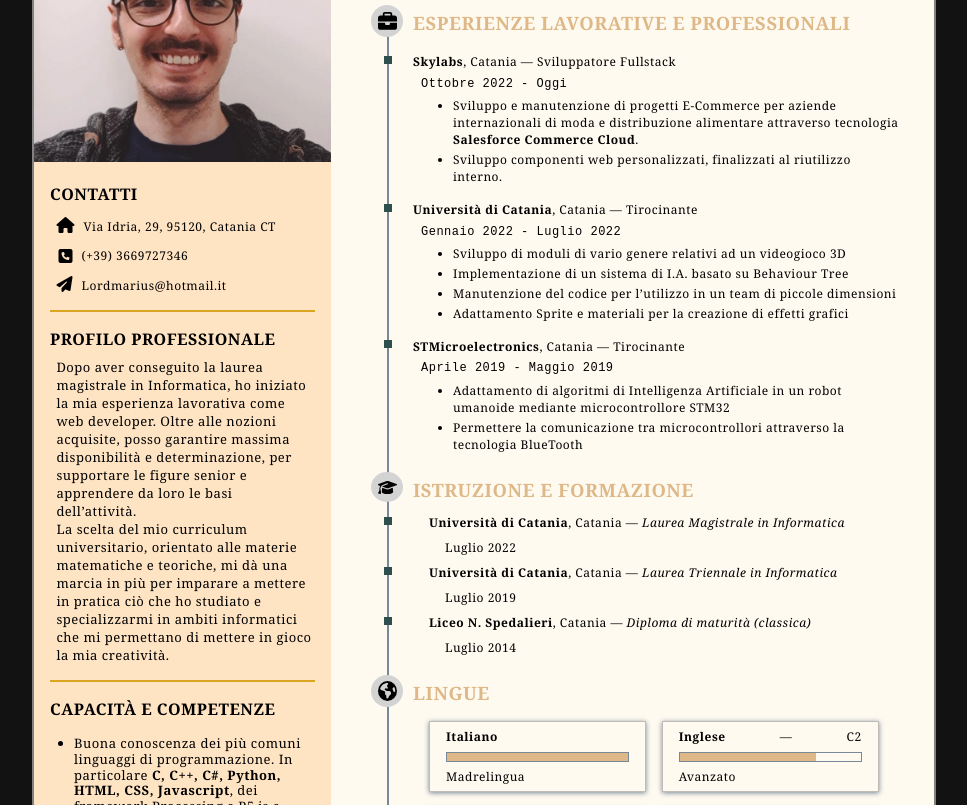
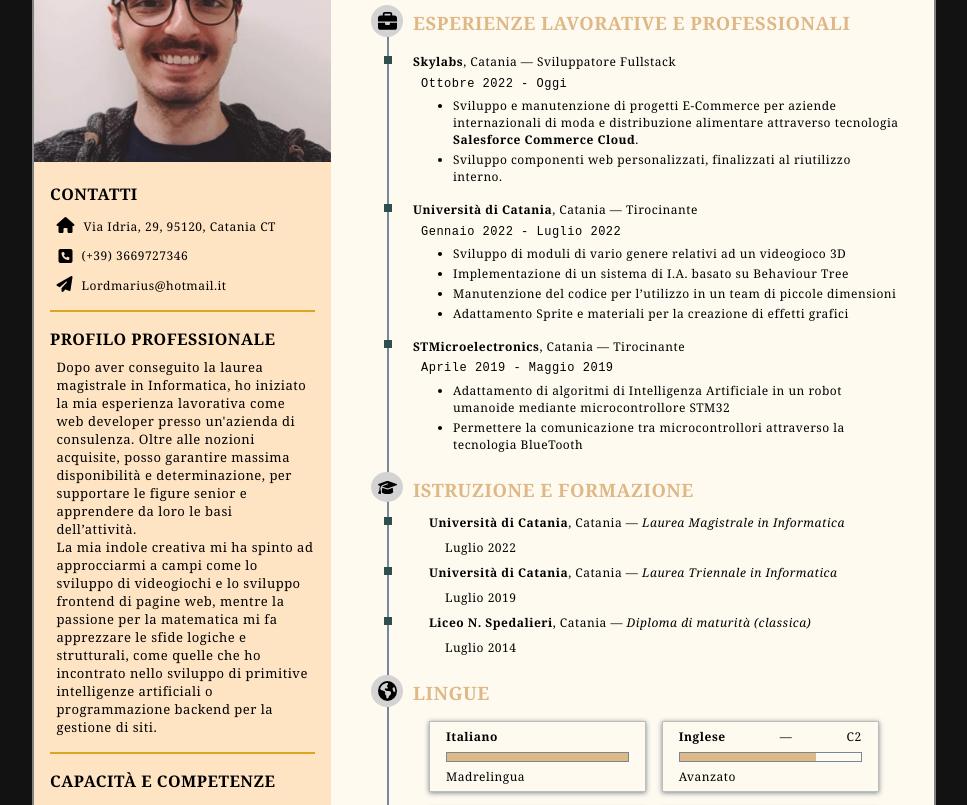
Before and after one commit to Cobalt38/Cobalt38.github.io, a plain HTML site: page index.html in a window 1280 px wide. Shown: the part 136-941 px from the top of the page, without its empty margins (156-1123 px from the left). Drawn offline with nearby package versions, Linux system fonts and the light colour scheme.

Commit message:
push040624

```diff
--- a/index.html
+++ b/index.html
@@ -37,13 +37,14 @@
                         PROFILO PROFESSIONALE
                     </div>
                     <div class="description">
-                        Dopo aver conseguito la laurea magistrale in Informatica, ho iniziato la mia esperienza lavorativa come web developer. Oltre alle nozioni
-                        acquisite, posso garantire massima disponibilità e determinazione, per
+                        Dopo aver conseguito la laurea magistrale in Informatica, ho iniziato la mia esperienza lavorativa come web developer
+                        presso un'azienda di consulenza.
+                        Oltre alle nozioni acquisite, posso garantire massima disponibilità e determinazione, per
                         supportare le figure senior e apprendere da loro le basi dell’attività.
-                        <br>La scelta del mio curriculum universitario, orientato alle materie matematiche
-                        e teoriche, mi dà una marcia in più per imparare a mettere in pratica ciò che
-                        ho studiato e specializzarmi in ambiti informatici che mi permettano di
-                        mettere in gioco la mia creatività.
+                        <br>La mia indole creativa mi ha spinto ad approcciarmi a campi come lo sviluppo di videogiochi e lo sviluppo frontend di pagine web,
+                        mentre la passione per la matematica mi fa apprezzare le sfide logiche e strutturali,
+                        come quelle che ho incontrato nello sviluppo di primitive intelligenze artificiali
+                        o programmazione backend per la gestione di siti.
                     </div>
                 </div>
                 <div class="competenze">
@@ -57,7 +58,7 @@
                             programmazione. In
                             particolare <strong>C, C++, C#,
                                 Python, HTML, CSS, Javascript</strong>, dei
-                            framework Processing e P5.js e delle librerie jQuery, bootstrap
+                            framework Processing e P5.js e delle librerie jQuery, Bootstrap
                         </li>
                         <li>
                             Buona conoscenza del <strong>game
```
